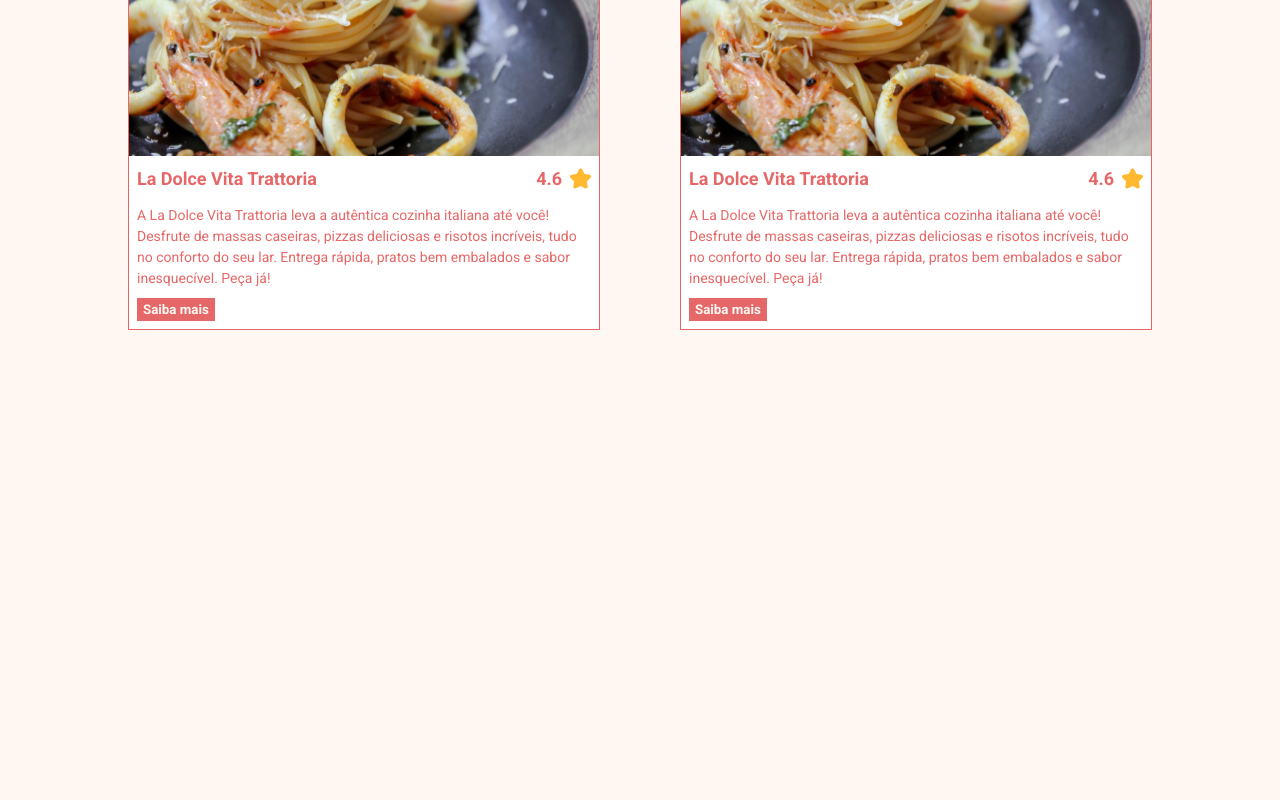
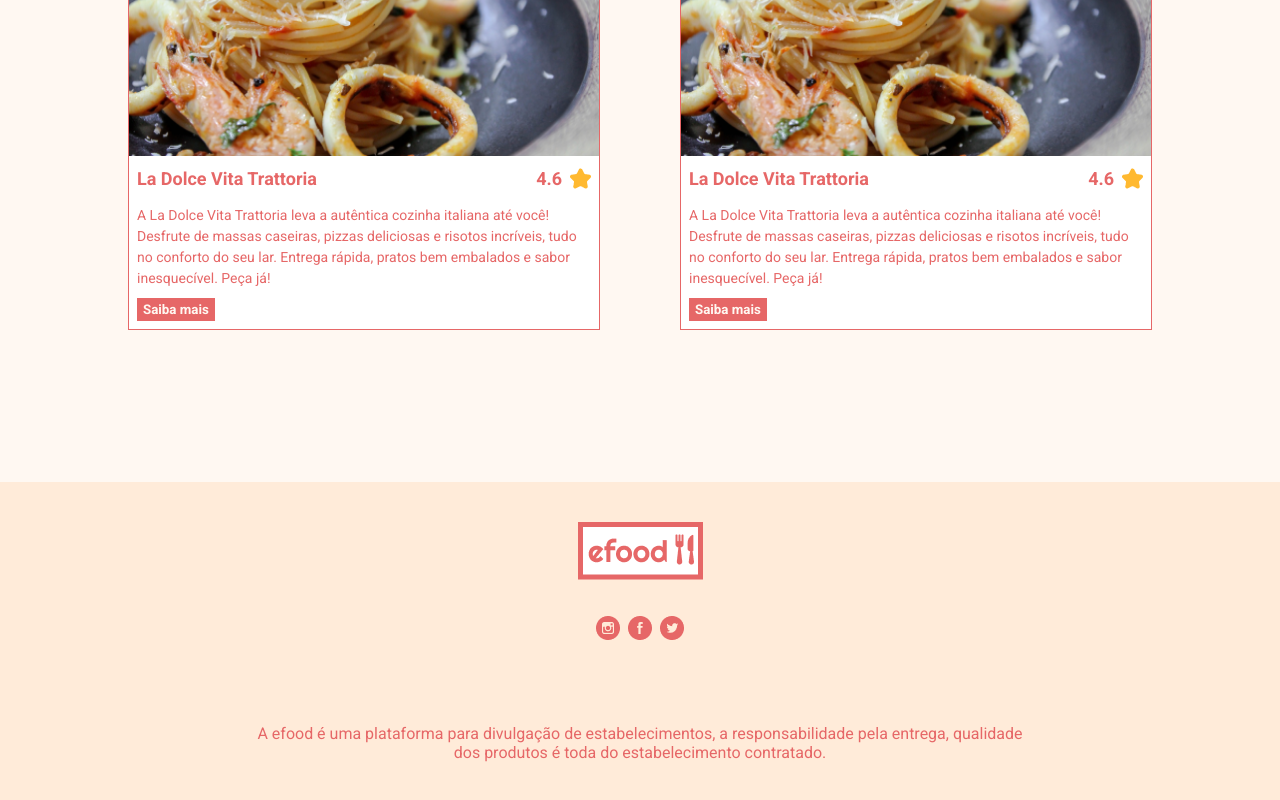
Before and after one commit to isabelaramoss/efood, a React (Create React App) app: page / in a window 1280 px wide. Shown: the part 1506-2306 px from the top of the page. Before the commit the page ends 1916 px from the top, so only its background shows below. Built offline with nearby package versions, Linux system fonts and the light colour scheme.

Commit message:
feat: criação e estilização de componente Footer + adição do mesmo em App.tsx

```diff
--- a/src/App.tsx
+++ b/src/App.tsx
@@ -2,6 +2,7 @@ import { BrowserRouter } from 'react-router-dom'
 import { GlobalStyle } from './styles'
 import Header from './components/Header'
 import Home from './pages/Home'
+import Footer from './components/Footer'
 
 function App() {
   return (
@@ -11,6 +12,7 @@ function App() {
       <div className="container">
         <Home />
       </div>
+      <Footer />
     </BrowserRouter>
   )
 }
--- /dev/null
+++ b/src/components/Footer/index.tsx
@@ -0,0 +1,39 @@
+import logo from '../../assets/efood-logo.png'
+import instagram from '../../assets/instagram.png'
+import facebook from '../../assets/facebook.png'
+import twitter from '../../assets/twitter.png'
+import { FooterContainer, ListContainer } from './style'
+
+const Footer = () => (
+  <FooterContainer>
+    <div className="container">
+      <img src={logo} alt="Logo eFood" />
+      <ListContainer>
+        <li>
+          <a href="">
+            <img src={instagram} alt="ícone Instagram" />
+          </a>
+        </li>
+
+        <li>
+          <a href="">
+            <img src={facebook} alt="ícone Facebook" />
+          </a>
+        </li>
+
+        <li>
+          <a href="">
+            <img src={twitter} alt="ícone Twitter" />
+          </a>
+        </li>
+      </ListContainer>
+      <p>
+        A efood é uma plataforma para divulgação de estabelecimentos, a
+        responsabilidade pela entrega, qualidade dos produtos é toda do
+        estabelecimento contratado.
+      </p>
+    </div>
+  </FooterContainer>
+)
+
+export default Footer
--- /dev/null
+++ b/src/components/Footer/style.ts
@@ -0,0 +1,27 @@
+import styled from 'styled-components'
+import { colors } from '../../styles'
+
+export const FooterContainer = styled.div`
+  background-color: ${colors.secondary};
+  padding: 40px;
+  text-align: center;
+  margin-top: 72px;
+
+  p {
+    max-width: 784px;
+    width: 100%;
+    margin: 0 auto;
+  }
+`
+
+export const ListContainer = styled.ul`
+  display: flex;
+  align-items: center;
+  justify-content: center;
+  gap: 8px;
+  margin: 32px 0 80px;
+
+  a {
+    text-decoration: none;
+  }
+`
```
